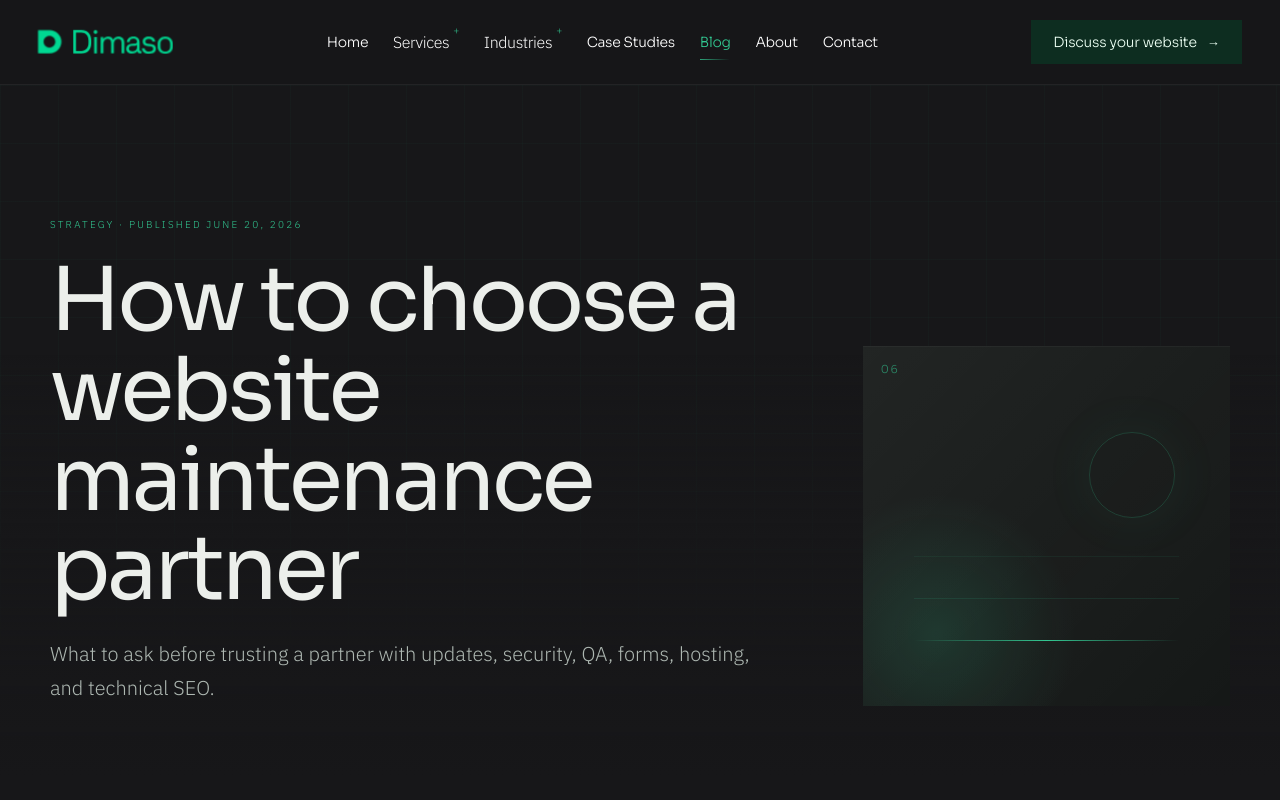
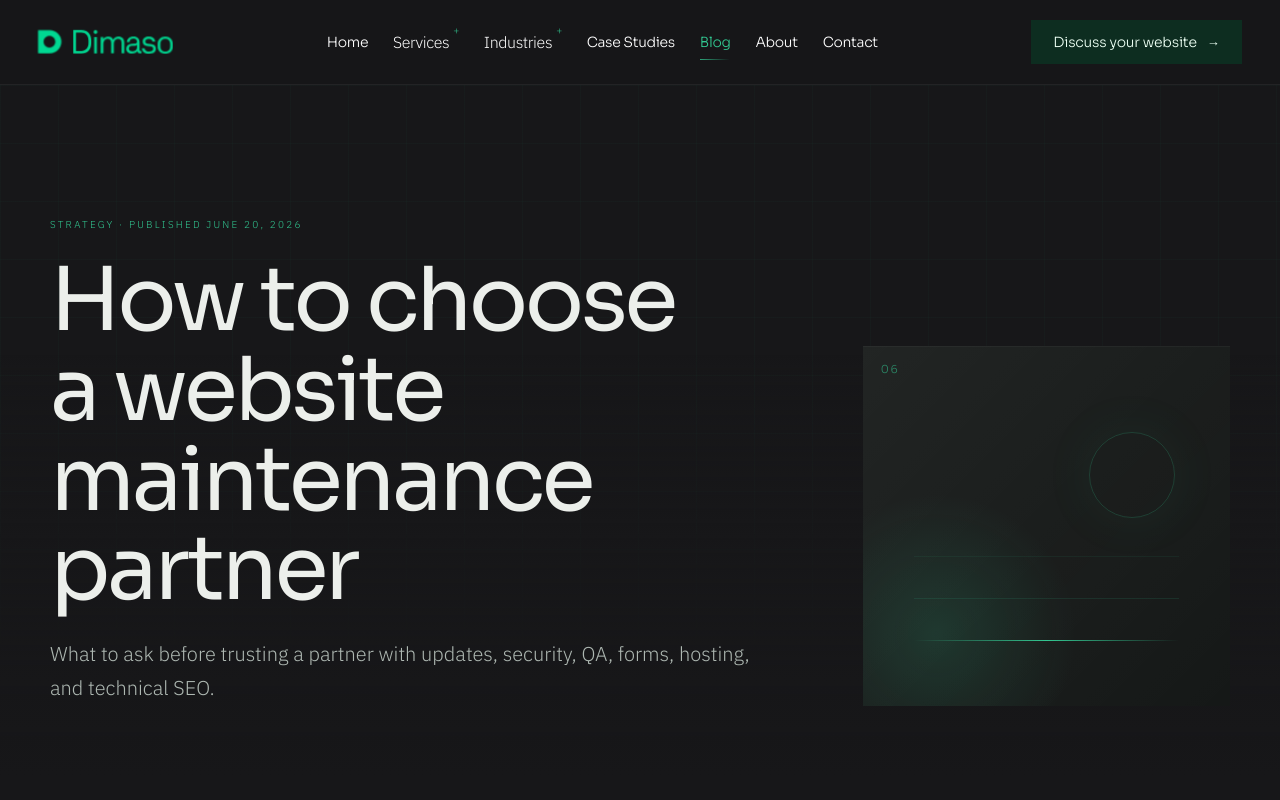
Before and after one commit to dimaso-doo/01_dimaso-doo, a Next.js app: page /blog/how-to-choose-a-website-maintenance-partner in a window 1280 px wide. Shown: the top 800 px of the page. Built offline with nearby package versions, Linux system fonts and the light colour scheme.

Commit message:
Scale long blog titles responsively

```diff
--- a/app/blog/[slug]/page.tsx
+++ b/app/blog/[slug]/page.tsx
@@ -30,6 +30,7 @@ export default async function Page({params}:{params:Promise<{slug:string}>}){
   const modifiedDate="modifiedDate" in p&&typeof p.modifiedDate==="string"?p.modifiedDate:p.date;
   const tocSections=content.flatMap((block)=>block.type==="h2"&&block.id?[{id:block.id,text:block.text}]:[]);
   const isNonprofitChecklist=p.slug==="website-maintenance-checklist-for-nonprofits";
+  const titleSizeClass=p.title.length>58?"blog-title-extra-long":p.title.length>45?"blog-title-long":"";
   const url=`${site.url}/blog/${p.slug}`;
   const relatedPosts=posts
     .filter((item)=>item.slug!==p.slug)
@@ -44,7 +45,7 @@ export default async function Page({params}:{params:Promise<{slug:string}>}){
         <div className="shell blog-hero-grid">
           <div>
             <span className="eyebrow">{p.category} · Published <time dateTime={p.date}>{formatDate(p.date)}</time>{modifiedDate!==p.date?<> · Updated <time dateTime={modifiedDate}>{formatDate(modifiedDate)}</time></>:null}</span>
-            <h1>{p.title}</h1>
+            <h1 className={titleSizeClass}>{p.title}</h1>
             <p className="lede">{p.excerpt}</p>
           </div>
           <div className={`blog-hero-visual blog-card-visual-${(postIndex%6)+1}`} aria-hidden="true">
--- a/app/globals.css
+++ b/app/globals.css
@@ -751,7 +751,8 @@ button,input,textarea,select { font:inherit; }
 .blog-card-visual-6 { background:linear-gradient(135deg,rgba(255,255,255,.055),transparent),radial-gradient(circle at 20% 80%,oklch(74% .145 163.7 / .15),transparent 34%),#151817; }
 .blog-hero { padding:125px 0 88px; }
 .blog-hero-grid { position:relative;z-index:2;display:grid;grid-template-columns:minmax(0,1fr) minmax(320px,.48fr);gap:48px;align-items:end; }
-.blog-hero h1 { font-size:clamp(48px,7.4vw,88px);line-height:1.02;margin:22px 0;max-width:900px; }
+.blog-hero h1 { font-size:clamp(48px,7.4vw,88px);line-height:1.02;margin:22px 0;max-width:900px;text-wrap:balance; }
+@media(min-width:901px){.blog-hero h1.blog-title-long{font-size:clamp(48px,6.4vw,80px)}.blog-hero h1.blog-title-extra-long{font-size:clamp(48px,5.8vw,74px)}}
 .blog-hero-visual { min-height:360px; }
 .blog-article-section { padding-top:96px; }
 .blog-article-layout { display:grid;grid-template-columns:260px minmax(0,760px);gap:70px;align-items:start; }
```
